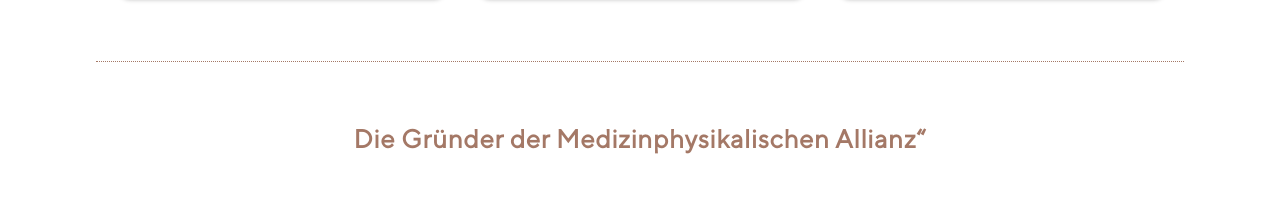
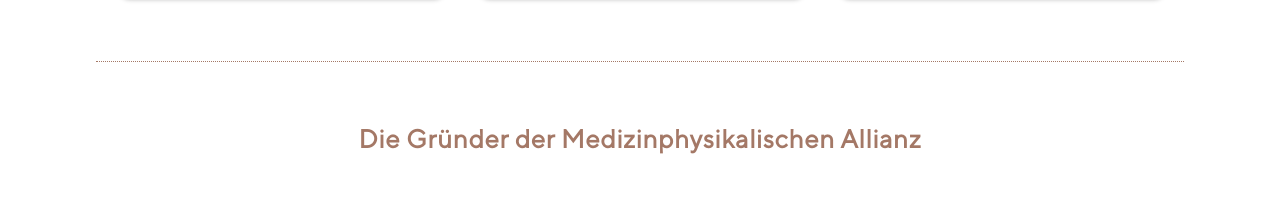
Before and after one commit to chefboes/mpa-site, a plain HTML site: page index.html in a window 1280 px wide. Shown: the part 2225-2439 px from the top of the page. Drawn offline with Linux system fonts and the light colour scheme.

Commit message:
Typo in Teamheadline

```diff
--- a/index.html
+++ b/index.html
@@ -136,7 +136,7 @@
     <!--Team-------------------------------------------------------->
     <section id="team">
         <div class="section-items container-11">
-        <h2 class="beige center">Die Gründer der Medizinphysikalischen Allianz“</h2>
+        <h2 class="beige center">Die Gründer der Medizinphysikalischen Allianz</h2>
         <div class="--flexy --leistungen --centy">
         <div class="flexchild --team">
             <div class="teambild">
```
